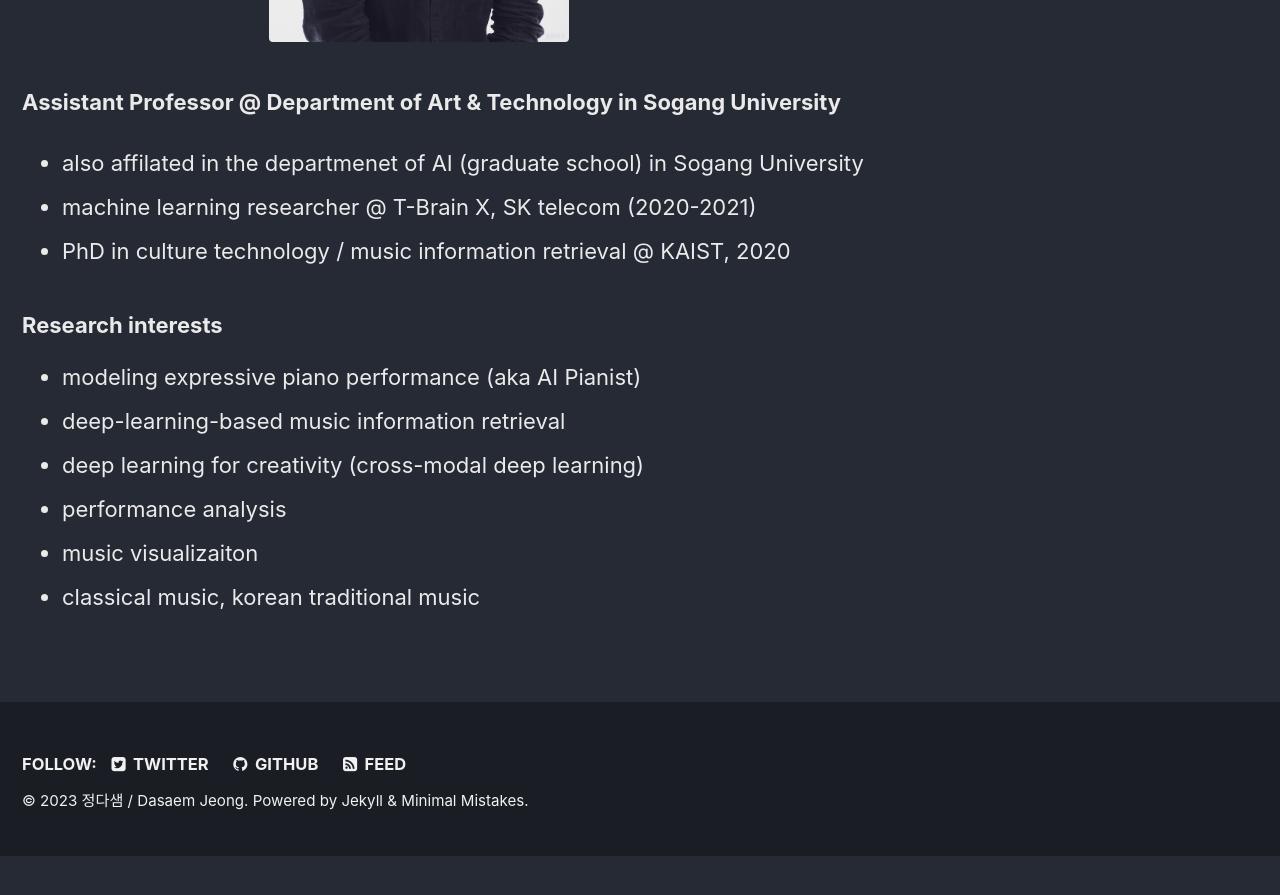
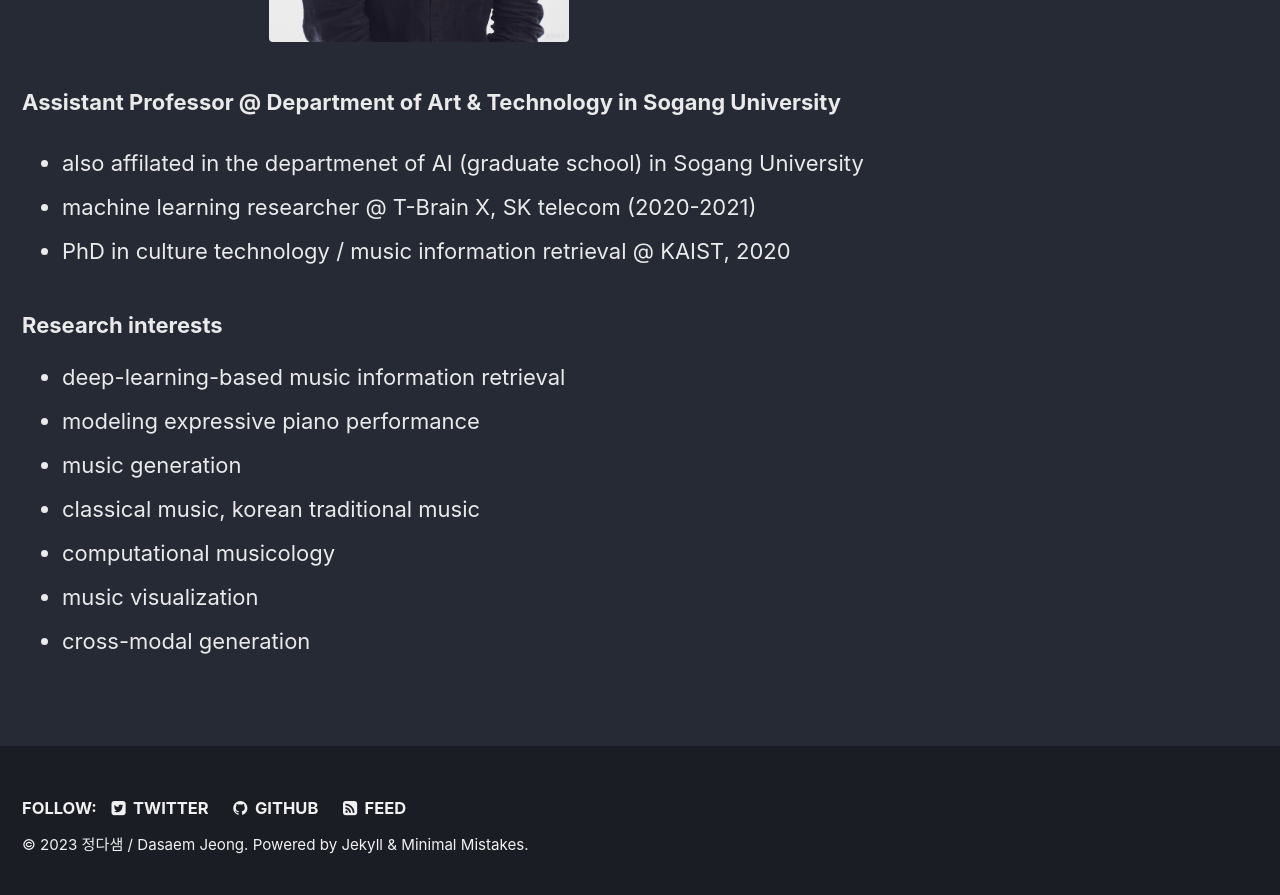
Before and after one commit to jdasam/jdasam.github.io, a Jekyll site: the page built from index.md, in a window 1280 px wide and 900 px high, scrolled down 703 px. Shown: the top 895 px of the window. Built offline with Jekyll 4.4.1, drawn with Linux system fonts in a browser that asks for light colours; the list of posts is cut into pages by our own code; before the commit the page ends 1559 px from its top, so only the background shows below that.

```diff
--- a/index.md
+++ b/index.md
@@ -24,9 +24,10 @@ header:
 
 
 ### Research interests
-- modeling expressive piano performance (aka AI Pianist)
 - deep-learning-based music information retrieval
-- deep learning for creativity (cross-modal deep learning)
-- performance analysis
-- music visualizaiton
+- modeling expressive piano performance
+- music generation
 - classical music, korean traditional music
+- computational musicology
+- music visualization
+- cross-modal generation
```
Also changed, not shown: maler.md (+1 -5 lines).
